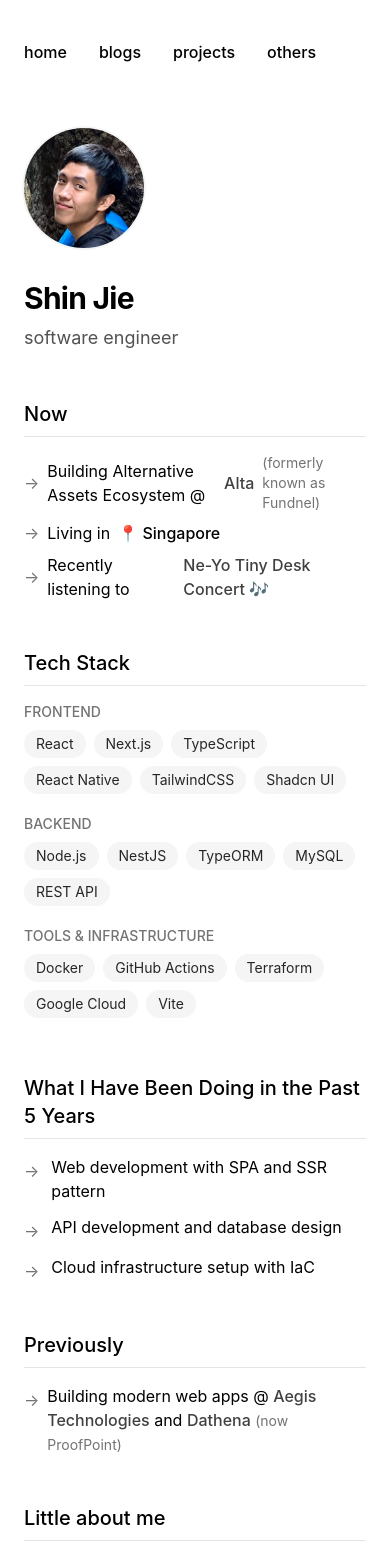
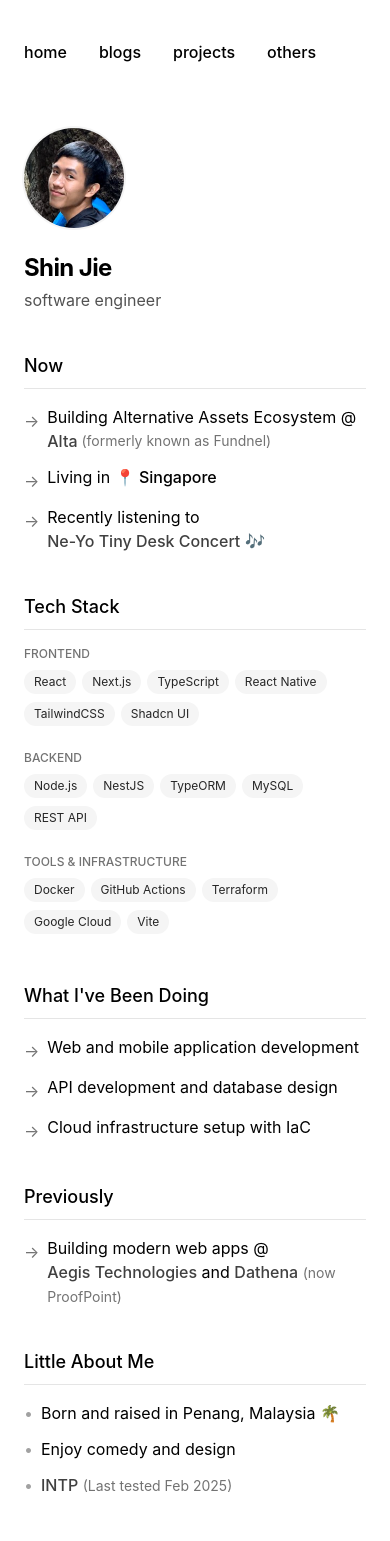
Before and after one commit to tanshinjie/tanshinjie.com, a Next.js app: page / in a window 390 px wide. Shown: the top 1541 px of the page. Built offline with nearby package versions, Linux system fonts and the light colour scheme.

Commit message:
chore: copy change

```diff
--- a/app/others/page.tsx
+++ b/app/others/page.tsx
@@ -11,7 +11,7 @@ export default function ProjectsPage() {
   return (
     <div>
       <h2 className="font-semibold text-2xl mb-8 tracking-tighter">
-        Places where I put my other stuffs.
+        Places where I put my other stuffs
       </h2>
       <br />
       <div className="grid grid-cols-1 gap-4 max-w-3xl mx-auto">
@@ -25,11 +25,12 @@ export default function ProjectsPage() {
             />
           </div>
           <div className="w-2/3 p-4">
-            <h3 className="text-sm text-gray-600">Art District Singapore</h3>
-            <h2 className="text-base font-bold mb-2">
+            <h3 className="text-sm text-gray-600">Website Development</h3>
+            <h2 className="text-base font-bold mb-2">Art District Singapore</h2>
+            <p className="text-sm text-gray-500 mb-3">
               Singapore's premier art gallery showcasing a stunning collection
               of fine art pieces
-            </h2>
+            </p>
             <a
               href="https://www.artdistrict.sg/"
               target="_blank"
@@ -52,12 +53,11 @@ export default function ProjectsPage() {
             />
           </div>
           <div className="w-2/3 p-4">
-            <h3 className="text-sm text-gray-600">
-              MAVI (Mobile App UIUX Design)
-            </h3>
-            <h2 className="text-base font-bold mb-2">
+            <h3 className="text-sm text-gray-600">Mobile App UIUX Design</h3>
+            <h2 className="text-base font-bold mb-2">MAVI</h2>
+            <p className="text-sm text-gray-500 mb-3">
               Mobile app to help promote mental health
-            </h2>
+            </p>
             <div className="flex space-x-2">
               <Link href="/others/mavi">
                 <span className="text-xs rounded-md bg-gray-100 border border-gray-300 px-3 py-2 cursor-pointer text-gray-700 font-bold uppercase hover:bg-gray-200">
@@ -87,12 +87,11 @@ export default function ProjectsPage() {
             />
           </div>
           <div className="w-2/3 p-4">
-            <h3 className="text-sm text-gray-600">
-              JSP Wellness Bone Alignment
-            </h3>
-            <h2 className="text-base font-bold mb-2">
+            <h3 className="text-sm text-gray-600">Logo Design</h3>
+            <h2 className="text-base font-bold mb-2">JSP Wellness</h2>
+            <p className="text-sm text-gray-500 mb-3">
               Logo redesign for local bone alignment wellness centre
-            </h2>
+            </p>
             <Link href="/others/jspwellness">
               <span className="text-xs rounded-md bg-gray-100 border border-gray-300 px-3 py-2 cursor-pointer text-gray-700 font-bold uppercase hover:bg-gray-200">
                 Read case study
@@ -111,12 +110,11 @@ export default function ProjectsPage() {
             />
           </div>
           <div className="w-2/3 p-4">
-            <h3 className="text-sm text-gray-600">
-              With Love (UIUX & Concept Design)
-            </h3>
-            <h2 className="text-base font-bold mb-2">
+            <h3 className="text-sm text-gray-600">UIUX & Concept Design</h3>
+            <h2 className="text-base font-bold mb-2">With Love</h2>
+            <p className="text-sm text-gray-500 mb-3">
               Online chinese wedding ceremony interaction reimagined
-            </h2>
+            </p>
             <Link href="/others/with-love">
               <span className="text-xs rounded-md bg-gray-100 border border-gray-300 px-3 py-2 cursor-pointer text-gray-700 font-bold uppercase hover:bg-gray-200">
                 Read case study
@@ -135,11 +133,12 @@ export default function ProjectsPage() {
             />
           </div>
           <div className="w-2/3 p-4">
-            <h3 className="text-sm text-gray-600">Telegram Roster Bot</h3>
-            <h2 className="text-base font-bold mb-2">
+            <h3 className="text-sm text-gray-600">Bot Programming</h3>
+            <h2 className="text-base font-bold mb-2">Telegram Roster Bot</h2>
+            <p className="text-sm text-gray-500 mb-3">
               Because I can't remember it is whose turn to clean toilet and
               house this week
-            </h2>
+            </p>
             <div className="flex space-x-2">
               <Link href="/others/telegram-roster-bot">
                 <span className="text-xs rounded-md bg-gray-100 border border-gray-300 px-3 py-2 cursor-pointer text-gray-700 font-bold uppercase hover:bg-gray-200">
--- a/app/page.tsx
+++ b/app/page.tsx
@@ -4,7 +4,7 @@ import Link from "next/link";
 
 function TechBadge({ children }: { children: React.ReactNode }) {
   return (
-    <span className="inline-flex items-center px-3 py-1 rounded-full text-sm bg-neutral-100 dark:bg-neutral-800 text-neutral-800 dark:text-neutral-200 mr-2 mb-2">
+    <span className="inline-flex items-center px-2.5 py-1 rounded-full text-xs sm:text-sm bg-neutral-100 dark:bg-neutral-800 text-neutral-800 dark:text-neutral-200 mr-1.5 mb-2 sm:mr-2">
       {children}
     </span>
   );
@@ -13,31 +13,35 @@ function TechBadge({ children }: { children: React.ReactNode }) {
 export default function Page() {
   return (
     <section>
-      <div className="space-y-12">
-        <div className="flex flex-col md:flex-row md:items-center gap-8">
+      <div className="space-y-10 sm:space-y-12">
+        <div className="flex flex-col sm:flex-row sm:items-center gap-6 sm:gap-8">
           <Image
             src="/images/shinjie.jpg"
             alt="Shin Jie"
-            width={120}
-            height={120}
-            className="rounded-full ring-2 ring-neutral-100 dark:ring-neutral-800"
+            width={100}
+            height={100}
+            className="rounded-full ring-2 ring-neutral-100 dark:ring-neutral-800 sm:w-[120px] sm:h-[120px]"
             priority
           />
           <div>
-            <h1 className="text-3xl font-bold tracking-tight mb-2">Shin Jie</h1>
-            <p className="text-lg text-neutral-600 dark:text-neutral-400">
+            <h1 className="text-2xl sm:text-3xl font-bold tracking-tight mb-1 sm:mb-2">
+              Shin Jie
+            </h1>
+            <p className="text-base sm:text-lg text-neutral-600 dark:text-neutral-400">
               software engineer
             </p>
           </div>
         </div>
 
         <div className="space-y-2">
-          <h2 className="text-xl font-medium border-b border-neutral-200 dark:border-neutral-800 pb-2 mb-4">
+          <h2 className="text-lg sm:text-xl font-medium border-b border-neutral-200 dark:border-neutral-800 pb-2 mb-4">
             Now
           </h2>
-          <p className="flex items-center gap-2">
-            <span className="text-neutral-500">→</span>
-            Building Alternative Assets Ecosystem @{" "}
+          <div className="space-y-3">
+            <div className="flex items-start gap-2">
+              <span className="text-neutral-500 mt-1 flex-shrink-0">→</span>
+              <span className="flex flex-wrap items-center">
+                Building Alternative Assets Ecosystem @&nbsp;
                 <Link
                   href="https://alta.exchange/about-alta"
                   target="_blank"
@@ -45,17 +49,21 @@ export default function Page() {
                 >
                   Alta
                 </Link>
-            <span className="text-neutral-500 text-sm">
+                <span className="text-neutral-500 text-sm ml-1">
                   (formerly known as Fundnel)
                 </span>
-          </p>
-          <p className="flex items-center gap-2">
-            <span className="text-neutral-500">→</span>
+              </span>
+            </div>
+            <div className="flex items-start gap-2">
+              <span className="text-neutral-500 mt-1 flex-shrink-0">→</span>
+              <span>
                 Living in <span className="font-medium">📍 Singapore</span>
-          </p>
-          <p className="flex items-center gap-2">
-            <span className="text-neutral-500">→</span>
-            Recently listening to{" "}
+              </span>
+            </div>
+            <div className="flex items-start gap-2">
+              <span className="text-neutral-500 mt-1 flex-shrink-0">→</span>
+              <span className="flex flex-wrap items-center">
+                Recently listening to&nbsp;
                 <Link
                   href="https://www.youtube.com/watch?v=vR6_ZVKEhJ4"
                   target="_blank"
@@ -63,19 +71,21 @@ export default function Page() {
                 >
                   Ne-Yo Tiny Desk Concert 🎶
                 </Link>
-          </p>
+              </span>
+            </div>
+          </div>
         </div>
 
         <div className="space-y-2">
-          <h2 className="text-xl font-medium border-b border-neutral-200 dark:border-neutral-800 pb-2 mb-4">
+          <h2 className="text-lg sm:text-xl font-medium border-b border-neutral-200 dark:border-neutral-800 pb-2 mb-4">
             Tech Stack
           </h2>
+          <div className="space-y-4">
             <div>
-            <div className="mb-3">
-              <h3 className="text-sm uppercase text-neutral-500 dark:text-neutral-400 font-medium mb-2">
+              <h3 className="text-xs sm:text-sm uppercase text-neutral-500 dark:text-neutral-400 font-medium mb-2">
                 Frontend
               </h3>
-              <div>
+              <div className="flex flex-wrap">
                 <TechBadge>React</TechBadge>
                 <TechBadge>Next.js</TechBadge>
                 <TechBadge>TypeScript</TechBadge>
@@ -84,11 +94,11 @@ export default function Page() {
                 <TechBadge>Shadcn UI</TechBadge>
               </div>
             </div>
-            <div className="mb-3">
-              <h3 className="text-sm uppercase text-neutral-500 dark:text-neutral-400 font-medium mb-2">
+            <div>
+              <h3 className="text-xs sm:text-sm uppercase text-neutral-500 dark:text-neutral-400 font-medium mb-2">
                 Backend
               </h3>
-              <div>
+              <div className="flex flex-wrap">
                 <TechBadge>Node.js</TechBadge>
                 <TechBadge>NestJS</TechBadge>
                 <TechBadge>TypeORM</TechBadge>
@@ -97,10 +107,10 @@ export default function Page() {
               </div>
             </div>
             <div>
-              <h3 className="text-sm uppercase text-neutral-500 dark:text-neutral-400 font-medium mb-2">
+              <h3 className="text-xs sm:text-sm uppercase text-neutral-500 dark:text-neutral-400 font-medium mb-2">
                 Tools & Infrastructure
               </h3>
-              <div>
+              <div className="flex flex-wrap">
                 <TechBadge>Docker</TechBadge>
                 <TechBadge>GitHub Actions</TechBadge>
                 <TechBadge>Terraform</TechBadge>
@@ -112,37 +122,37 @@ export default function Page() {
         </div>
 
         <div className="space-y-2">
-          <h2 className="text-xl font-medium border-b border-neutral-200 dark:border-neutral-800 pb-2 mb-4">
-            What I Have Been Doing in the Past 5 Years
+          <h2 className="text-lg sm:text-xl font-medium border-b border-neutral-200 dark:border-neutral-800 pb-2 mb-4">
+            What I've Been Doing
           </h2>
           <ul className="space-y-3">
-            <li className="flex items-start gap-3">
-              <span className="text-neutral-500 mt-1">→</span>
-              <span>Web development with SPA and SSR pattern</span>
+            <li className="flex items-start gap-2">
+              <span className="text-neutral-500 mt-1 flex-shrink-0">→</span>
+              <span>Web and mobile application development</span>
             </li>
-            <li className="flex items-start gap-3">
-              <span className="text-neutral-500 mt-1">→</span>
+            <li className="flex items-start gap-2">
+              <span className="text-neutral-500 mt-1 flex-shrink-0">→</span>
               <span>API development and database design</span>
             </li>
-            <li className="flex items-start gap-3">
-              <span className="text-neutral-500 mt-1">→</span>
+            <li className="flex items-start gap-2">
+              <span className="text-neutral-500 mt-1 flex-shrink-0">→</span>
               <span>Cloud infrastructure setup with IaC</span>
             </li>
           </ul>
         </div>
 
         <div className="space-y-2">
-          <h2 className="text-xl font-medium border-b border-neutral-200 dark:border-neutral-800 pb-2 mb-4">
+          <h2 className="text-lg sm:text-xl font-medium border-b border-neutral-200 dark:border-neutral-800 pb-2 mb-4">
             Previously
           </h2>
-          <p className="flex items-start gap-2">
-            <span className="text-neutral-500 mt-1">→</span>
+          <div className="flex items-start gap-2">
+            <span className="text-neutral-500 mt-1 flex-shrink-0">→</span>
             <span>
               Building modern web apps @{" "}
               <Link
                 href="https://aegis-technologies.com.sg/"
                 target="_blank"
-                className="text-neutral-700 dark:text-neutral-300 hover:text-black dark:hover:text-white font-medium transition-colors"
+                className="text-neutral-700 dark:text-neutral-300 hover:text-black dark:hover:text-white font-medium transition-colors inline-flex"
               >
                 Aegis Technologies
               </Link>{" "}
@@ -150,30 +160,30 @@ export default function Page() {
               <Link
                 href="https://www.proofpoint.com/us/dathena-is-now-proofpoint"
                 target="_blank"
-                className="text-neutral-700 dark:text-neutral-300 hover:text-black dark:hover:text-white font-medium transition-colors"
+                className="text-neutral-700 dark:text-neutral-300 hover:text-black dark:hover:text-white font-medium transition-colors inline-flex"
               >
                 Dathena
               </Link>{" "}
               <span className="text-neutral-500 text-sm">(now ProofPoint)</span>
             </span>
-          </p>
+          </div>
         </div>
 
         <div className="space-y-2">
-          <h2 className="text-xl font-medium border-b border-neutral-200 dark:border-neutral-800 pb-2 mb-4">
-            Little about me
+          <h2 className="text-lg sm:text-xl font-medium border-b border-neutral-200 dark:border-neutral-800 pb-2 mb-4">
+            Little About Me
           </h2>
-          <ul className="space-y-2">
-            <li className="flex items-start gap-3">
-              <span className="text-neutral-400">•</span>
+          <ul className="space-y-3">
+            <li className="flex items-start gap-2">
+              <span className="text-neutral-400 flex-shrink-0">•</span>
               <span>Born and raised in Penang, Malaysia 🌴</span>
             </li>
-            <li className="flex items-start gap-3">
-              <span className="text-neutral-400">•</span>
+            <li className="flex items-start gap-2">
+              <span className="text-neutral-400 flex-shrink-0">•</span>
               <span>Enjoy comedy and design</span>
             </li>
-            <li className="flex items-start gap-3">
-              <span className="text-neutral-400">•</span>
+            <li className="flex items-start gap-2">
+              <span className="text-neutral-400 flex-shrink-0">•</span>
               <span>
                 <Link
                   href="https://www.16personalities.com/intp-personality"
@@ -191,8 +201,8 @@ export default function Page() {
         </div>
       </div>
 
-      <div className="mt-12">
-        <h2 className="text-xl font-medium border-b border-neutral-200 dark:border-neutral-800 pb-2 mb-6">
+      <div className="mt-10 sm:mt-12">
+        <h2 className="text-lg sm:text-xl font-medium border-b border-neutral-200 dark:border-neutral-800 pb-2 mb-4 sm:mb-6">
           Blog Posts
         </h2>
         <BlogPosts />
```
Lines whose indentation alone changed are shown as unchanged.
